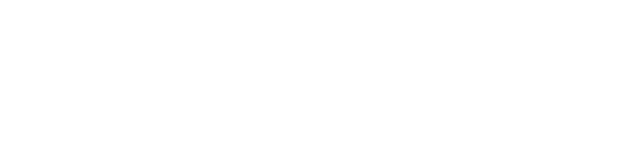
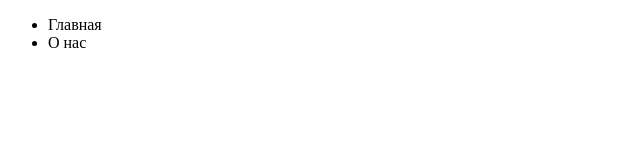
Before and after one commit to Vladislaw1/Home-work1, a plain HTML site: page index.html in a window 1280 px wide. Shown: the whole page, without its empty margins (0-640 px from the left). Drawn offline with Linux system fonts and the light colour scheme.

Commit message:
Добавляет меню

```diff
--- a/index.html
+++ b/index.html
@@ -7,7 +7,10 @@
 </head>
 <body>
     <div class="menu">
-
+        <ul>
+            <li>Главная</li>
+            <li>О нас</li>
+        </ul>
     </div>
 </body>
 </html>
```
